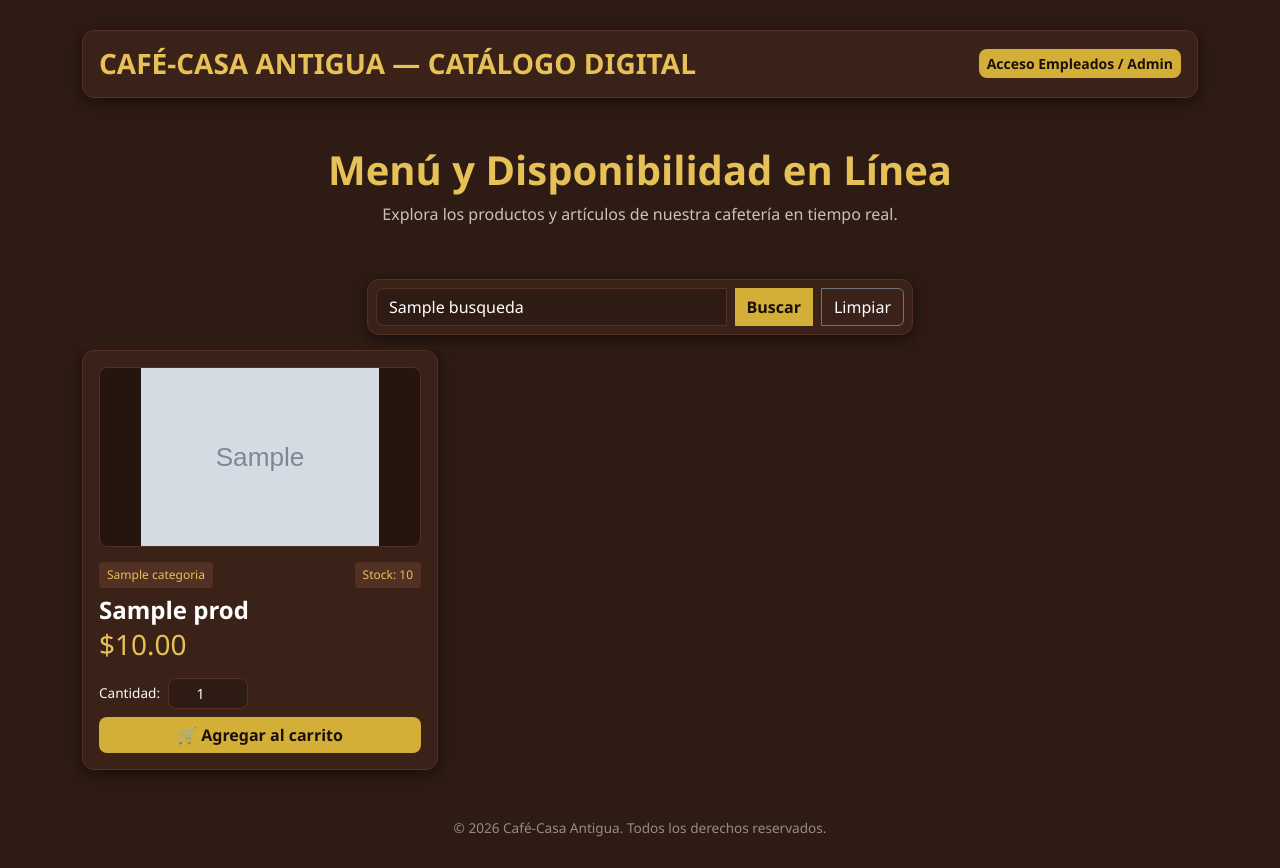
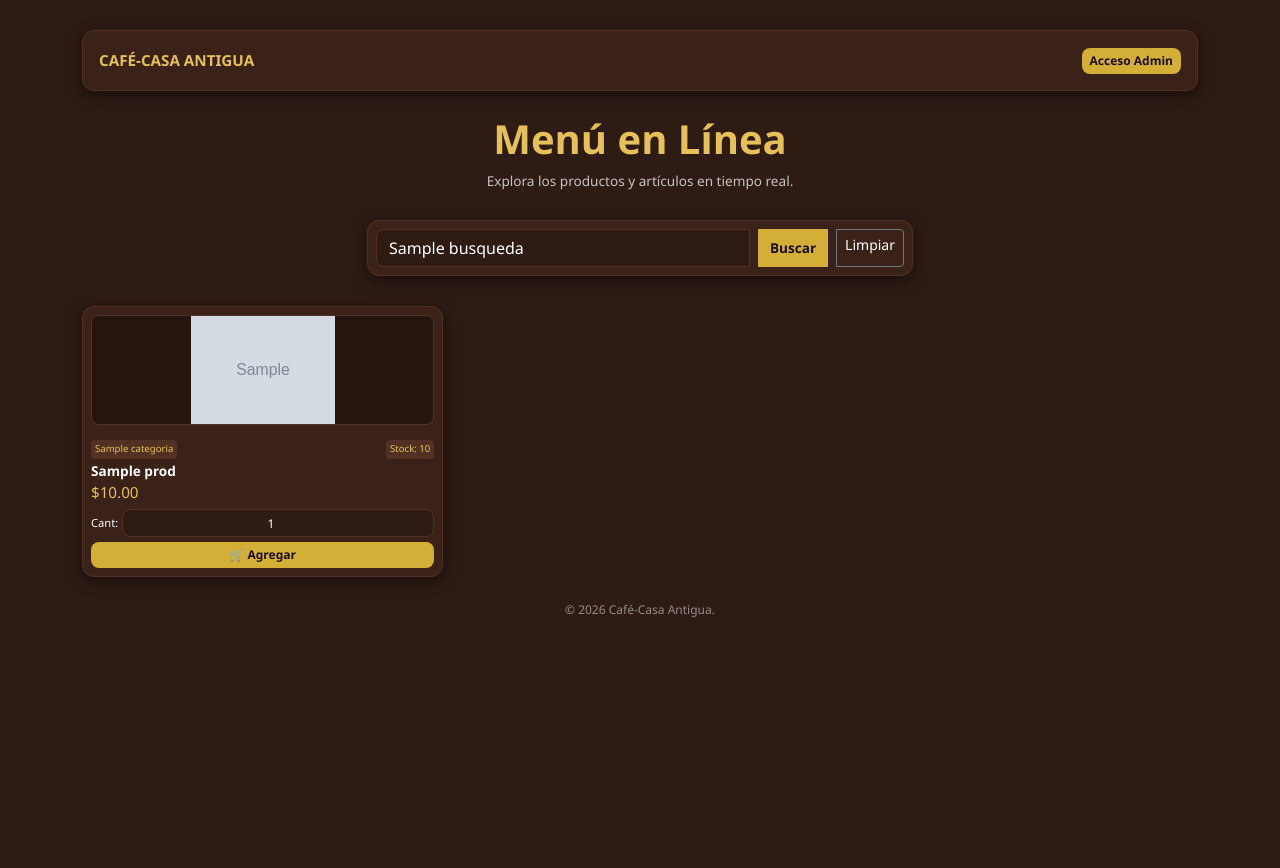
Before and after one commit to kenyibelisario-ops/sistema-inventario-casa-antigua, a Flask app: template templates/catalogo.html in a window 1280 px wide. After the commit the page ends 617 px from the top, so only its background shows below. Run offline with Flask 3, Linux system fonts and the light colour scheme; the template is opened without the code that fills it: most values are stand-ins (such as "Sample title", 1, 10 or a date in 2020); grey boxes marked "Sample" are stand-in pictures.

Commit message:
corrección de detalles

```diff
--- a/templates/catalogo.html
+++ b/templates/catalogo.html
@@ -33,113 +33,137 @@
             object-fit: contain;
         }
 
+        /* Carrito flotante optimizado */
         #carrito-flotante {
             position: fixed;
-            bottom: 25px;
-            right: 25px;
-            width: 330px;
-            max-height: 480px;
+            bottom: 15px;
+            right: 15px;
+            left: 15px;
+            max-width: 380px;
+            margin-left: auto;
+            max-height: 400px;
             background-color: #3b2219;
             border: 2px solid #d4af37;
             border-radius: 12px;
             padding: 15px;
             display: none;
             z-index: 1050;
-            box-shadow: 0 5px 25px rgba(0,0,0,0.7);
+            box-shadow: 0 5px 25px rgba(0,0,0,0.9);
             overflow-y: auto;
+        }
+
+        /* Estilos específicos para teléfonos */
+        @media (max-width: 768px) {
+            body { padding: 12px; }
+            .card-cafe { padding: 12px !important; }
+            .img-catalogo-container { height: 130px; }
+            h1 { font-size: 1.5rem; }
+            h4 { font-size: 1.1rem; }
+            h3 { font-size: 1.2rem; }
+            /* Permitir minimizar el carrito en movil con una clase */
+            #carrito-flotante.minimizado {
+                max-height: 60px;
+                overflow: hidden;
+            }
         }
     </style>
 </head>
 <body>
     <div class="container">
-        <div class="d-flex justify-content-between align-items-center mb-5 p-3 card-cafe">
+        <div class="d-flex justify-content-between align-items-center mb-4 p-3 card-cafe">
             <div>
-                <h3 class="fw-bold text-dorado m-0">CAFÉ-CASA ANTIGUA — CATÁLOGO DIGITAL</h3>
+                <h5 class="fw-bold text-dorado m-0" style="font-size: 0.95rem;">CAFÉ-CASA ANTIGUA</h5>
             </div>
             <div>
-                <a href="/login" class="btn btn-dorado btn-sm">Acceso Empleados / Admin</a>
+                <a href="/login" class="btn btn-dorado btn-sm" style="font-size: 0.75rem;">Acceso Admin</a>
             </div>
         </div>
 
-        <div class="text-center mb-5">
-            <h1 class="text-dorado fw-bold">Menú y Disponibilidad en Línea</h1>
-            <p class="text-light opacity-75">Explora los productos y artículos de nuestra cafetería en tiempo real.</p>
+        <div class="text-center mb-4">
+            <h1 class="text-dorado fw-bold">Menú en Línea</h1>
+            <p class="text-light opacity-75" style="font-size: 0.85rem;">Explora los productos y artículos en tiempo real.</p>
         </div>
 
-        <div style="position: sticky; top: 20px; z-index: 1020; background-color: #2e1b14; padding-bottom: 15px; padding-top: 5px;">
+        <div style="position: sticky; top: 10px; z-index: 1020; background-color: #2e1b14; padding-bottom: 10px; padding-top: 5px;">
             <div class="row justify-content-center">
-                <div class="col-md-6">
+                <div class="col-12 col-md-6">
                     <form method="GET" action="/catalogo" class="input-group card-cafe p-2" onsubmit="return false;">
-                        <input type="text" class="form-control" name="q" id="buscador-catalogo" value="{{ busqueda }}" placeholder="🔍 Buscar productos en el menú...">
-                        <button class="btn btn-dorado ms-2" type="button">Buscar</button>
+                        <input type="text" class="form-control" name="q" id="buscador-catalogo" value="{{ busqueda }}" placeholder="🔍 Buscar productos...">
+                        <button class="btn btn-dorado ms-2" type="button" style="font-size: 0.85rem;">Buscar</button>
                         {% if busqueda %}
-                        <a href="/catalogo" class="btn btn-outline-secondary ms-2 text-white">Limpiar</a>
+                        <a href="/catalogo" class="btn btn-outline-secondary ms-2 text-white btn-sm">Limpiar</a>
                         {% endif %}
                     </form>
                 </div>
             </div>
         </div>
 
-        <div class="row g-4" id="contenedor-productos">
+        <div class="row g-3 mt-1" id="contenedor-productos">
             {% for prod in productos %}
-            <div class="col-md-4 producto-item" data-nombre="{{ prod.nombre|lower }}" data-categoria="{{ prod.categoria|lower }}">
-                <div class="card-cafe p-3 h-100 d-flex flex-column justify-content-between">
+            <div class="col-6 col-md-4 producto-item" data-nombre="{{ prod.nombre|lower }}" data-categoria="{{ prod.categoria|lower }}">
+                <div class="card-cafe p-2 h-100 d-flex flex-column justify-content-between">
                     <div>
-                        <div class="img-catalogo-container">
+                        <div class="img-catalogo-container" style="height: 110px;">
                             <img src="{{ prod.imagen }}" class="img-catalogo" alt="{{ prod.nombre }}">
                         </div>
-                        <div class="d-flex justify-content-between align-items-center mb-2">
-                            <span class="badge-stock">{{ prod.categoria }}</span>
-                            <span class="badge-stock">Stock: {{ prod.stock }}</span>
+                        <div class="d-flex justify-content-between align-items-center mb-1">
+                            <span class="badge-stock" style="font-size: 0.6rem; padding: 2px 4px;">{{ prod.categoria }}</span>
+                            <span class="badge-stock" style="font-size: 0.6rem; padding: 2px 4px;">Stock: {{ prod.stock }}</span>
                         </div>
-                        <h4 class="fw-bold mb-1">{{ prod.nombre }}</h4>
-                        <h3 class="text-dorado mb-3">${{ "%.2f"|format(prod.precio) }}</h3>
+                        <h6 class="fw-bold mb-1" style="font-size: 0.85rem; line-height: 1.2;">{{ prod.nombre }}</h6>
+                        <h5 class="text-dorado mb-2" style="font-size: 0.95rem;">${{ "%.2f"|format(prod.precio) }}</h5>
                     </div>
 
                     <div>
-                        <div class="d-flex align-items-center gap-2 mb-2">
-                            <label class="text-light m-0" style="font-size: 0.85rem;">Cantidad:</label>
-                            <input type="number" id="input-cant-{{ prod.id }}" value="1" min="1" max="{{ prod.stock }}" class="form-control form-control-sm text-center" style="width: 80px;">
+                        <div class="d-flex align-items-center gap-1 mb-1">
+                            <label class="text-light m-0" style="font-size: 0.7rem;">Cant:</label>
+                            <input type="number" id="input-cant-{{ prod.id }}" value="1" min="1" max="{{ prod.stock }}" class="form-control form-control-sm text-center p-1" style="font-size: 0.75rem; height: 28px;">
                         </div>
-                        <button class="btn btn-dorado w-100 agregar-carrito"
+                        <button class="btn btn-dorado w-100 agregar-carrito py-1" style="font-size: 0.75rem;"
                                 data-nombre="{{ prod.nombre }}"
                                 data-precio="{{ prod.precio }}"
                                 data-categoria="{{ prod.categoria }}"
                                 data-stock="{{ prod.stock }}"
                                 data-inputid="input-cant-{{ prod.id }}">
-                            🛒 Agregar al carrito
+                            🛒 Agregar
                         </button>
                     </div>
                 </div>
             </div>
             {% else %}
             <div class="col-12 text-center text-muted">
-                <p>No hay productos disponibles en este momento.</p>
+                <p>No hay productos disponibles.</p>
             </div>
             {% endfor %}
         </div>
 
-        <footer class="text-center mt-5 text-light opacity-50" style="font-size: 0.85rem;">
-            © 2026 Café-Casa Antigua. Todos los derechos reservados.
+        <footer class="text-center mt-4 text-light opacity-50" style="font-size: 0.75rem;">
+            © 2026 Café-Casa Antigua.
         </footer>
     </div>
 
+    <!-- Ventana Flotante del Carrito Optimizada -->
     <div id="carrito-flotante">
         <div class="d-flex justify-content-between align-items-center mb-2 border-bottom pb-2 border-secondary">
-            <h5 class="text-dorado m-0 fw-bold">🛒 Tu Carrito</h5>
-            <button class="btn-close btn-close-white btn-sm" onclick="cerrarCarrito()"></button>
-        </div>
-        <ul id="lista-carrito" class="list-unstyled mb-3" style="font-size: 0.85rem;">
-        </ul>
-        <div class="border-top pt-2 border-secondary mb-3">
-            <div class="d-flex justify-content-between fw-bold">
-                <span>Total estimado:</span>
-                <span id="total-carrito" class="text-success">$0.00</span>
+            <h6 class="text-dorado m-0 fw-bold">🛒 Tu Carrito</h6>
+            <div class="d-flex gap-1">
+                <button class="btn btn-outline-warning btn-sm py-0 px-1" style="font-size: 0.7rem;" onclick="toggleMinimizarCarrito()">Minimizar</button>
+                <button class="btn-close btn-close-white btn-sm" onclick="cerrarCarrito()"></button>
             </div>
         </div>
-        <button class="btn btn-success w-100 fw-bold" style="background-color: #25d366; border: none;" onclick="enviarWhatsApp()">
-            📲 Comprar / Pagar por WhatsApp
-        </button>
+        <div id="contenido-carrito-movil">
+            <ul id="lista-carrito" class="list-unstyled mb-2" style="font-size: 0.8rem;">
+            </ul>
+            <div class="border-top pt-1 border-secondary mb-2">
+                <div class="d-flex justify-content-between fw-bold" style="font-size: 0.85rem;">
+                    <span>Total:</span>
+                    <span id="total-carrito" class="text-success">$0.00</span>
+                </div>
+            </div>
+            <button class="btn btn-success w-100 fw-bold py-1" style="background-color: #25d366; border: none; font-size: 0.8rem;" onclick="enviarWhatsApp()">
+                📲 Comprar por WhatsApp
+            </button>
+        </div>
     </div>
 
     <script>
@@ -183,13 +207,13 @@
                 if (index !== -1) {
                     let nuevaCantidad = carrito[index].cantidad + cantidadDeseada;
                     if (nuevaCantidad > stockMax) {
-                        alert(`Lo sentimos, la cantidad total excede el stock disponible (${stockMax}).`);
+                        alert(`Lo sentimos, excede el stock disponible (${stockMax}).`);
                         nuevaCantidad = stockMax;
                     }
                     carrito[index].cantidad = nuevaCantidad;
                 } else {
                     if (cantidadDeseada > stockMax) {
-                        alert(`La cantidad seleccionada supera el stock disponible (${stockMax}).`);
+                        alert(`Supera el stock disponible (${stockMax}).`);
                         cantidadDeseada = stockMax;
                     }
                     carrito.push({ nombre, precio, categoria, cantidad: cantidadDeseada });
@@ -207,7 +231,7 @@
             let totalGeneral = 0;
 
             if (carrito.length === 0) {
-                lista.innerHTML = '<li class="text-muted text-center py-2">El carrito está vacío.</li>';
+                lista.innerHTML = '<li class="text-muted text-center py-1">Vacío.</li>';
                 totalSpan.textContent = '$0.00';
                 return;
             }
@@ -217,16 +241,13 @@
                 totalGeneral += subtotal;
 
                 lista.innerHTML += `
-                    <li class="mb-2 p-2 rounded" style="background-color: #26140e; border: 1px solid #523124;">
-                        <div class="d-flex justify-content-between fw-bold">
-                            <span>${item.nombre}</span>
+                    <li class="mb-1 p-1 rounded" style="background-color: #26140e; border: 1px solid #523124;">
+                        <div class="d-flex justify-content-between fw-bold" style="font-size: 0.75rem;">
+                            <span>${item.nombre} (x${item.cantidad})</span>
                             <span class="text-dorado">$${subtotal.toFixed(2)}</span>
                         </div>
-                        <div class="text-light opacity-75" style="font-size: 0.75rem;">
-                            Categoría: ${item.categoria} | Cantidad: ${item.cantidad}
-                        </div>
-                        <div class="text-end mt-1">
-                            <button class="btn btn-outline-danger btn-sm py-0 px-1" style="font-size: 0.7rem;" onclick="eliminarDelCarrito(${index})">Eliminar</button>
+                        <div class="text-end">
+                            <button class="btn btn-outline-danger btn-sm py-0 px-1" style="font-size: 0.6rem;" onclick="eliminarDelCarrito(${index})">Eliminar</button>
                         </div>
                     </li>
                 `;
@@ -247,25 +268,30 @@
             document.getElementById('carrito-flotante').style.display = 'none';
         }
 
+        function toggleMinimizarCarrito() {
+            const contenido = document.getElementById('contenido-carrito-movil');
+            if (contenido.style.display === 'none') {
+                contenido.style.display = 'block';
+            } else {
+                contenido.style.display = 'none';
+            }
+        }
+
         function enviarWhatsApp() {
             if (carrito.length === 0) return;
 
             const telefono = "+584260339440";
 
-            let mensaje = "Hola, deseo realizar el siguiente pedido desde el Catálogo Online:%0A%0A";
+            let mensaje = "Hola, deseo realizar el siguiente pedido:%0A%0A";
             let totalGeneral = 0;
 
             carrito.forEach(item => {
                 let subtotal = item.precio * item.cantidad;
                 totalGeneral += subtotal;
-                mensaje += `▪️ *${item.nombre}*%0A`;
-                mensaje += `   - Categoría: ${item.categoria}%0A`;
-                mensaje += `   - Cantidad: ${item.cantidad}%0A`;
-                mensaje += `   - Precio unitario: $${item.precio.toFixed(2)}%0A`;
-                mensaje += `   - Subtotal: $${subtotal.toFixed(2)}%0A%0A`;
+                mensaje += `▪️ *${item.nombre}* (Cant: ${item.cantidad}) - Subtotal: $${subtotal.toFixed(2)}%0A`;
             });
 
-            mensaje += `💰 *Total a pagar: $${totalGeneral.toFixed(2)}*`;
+            mensaje += `%0A💰 *Total: $${totalGeneral.toFixed(2)}*`;
 
             window.open(`https://wa.me/${telefono}?text=${mensaje}`, '_blank');
         }
```
